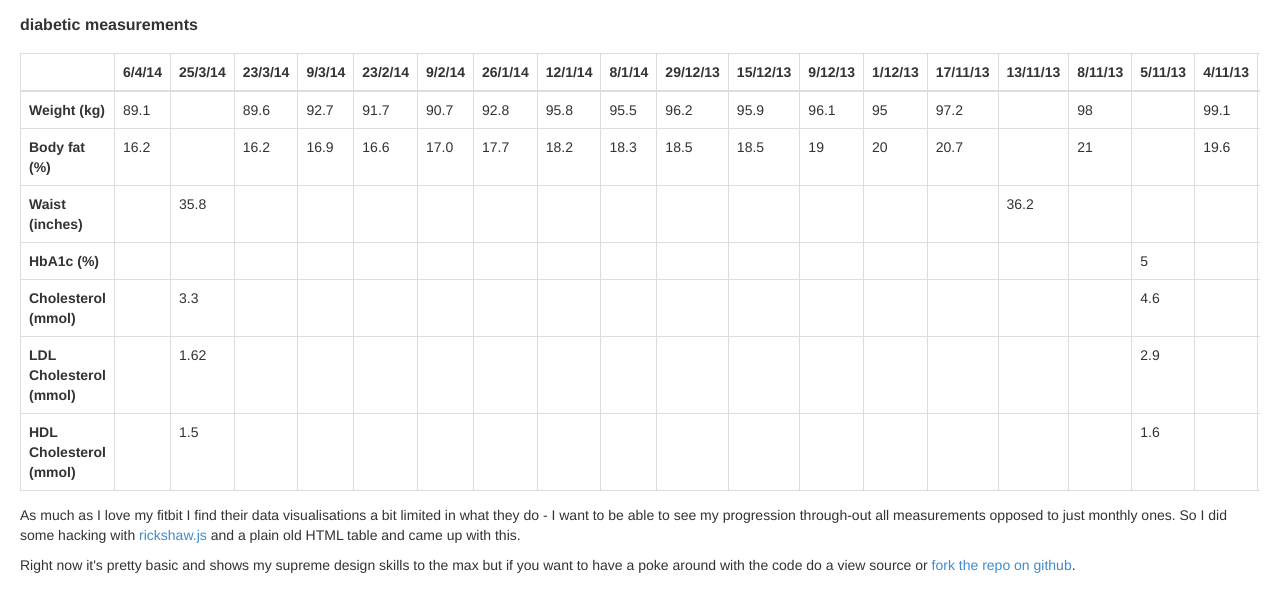
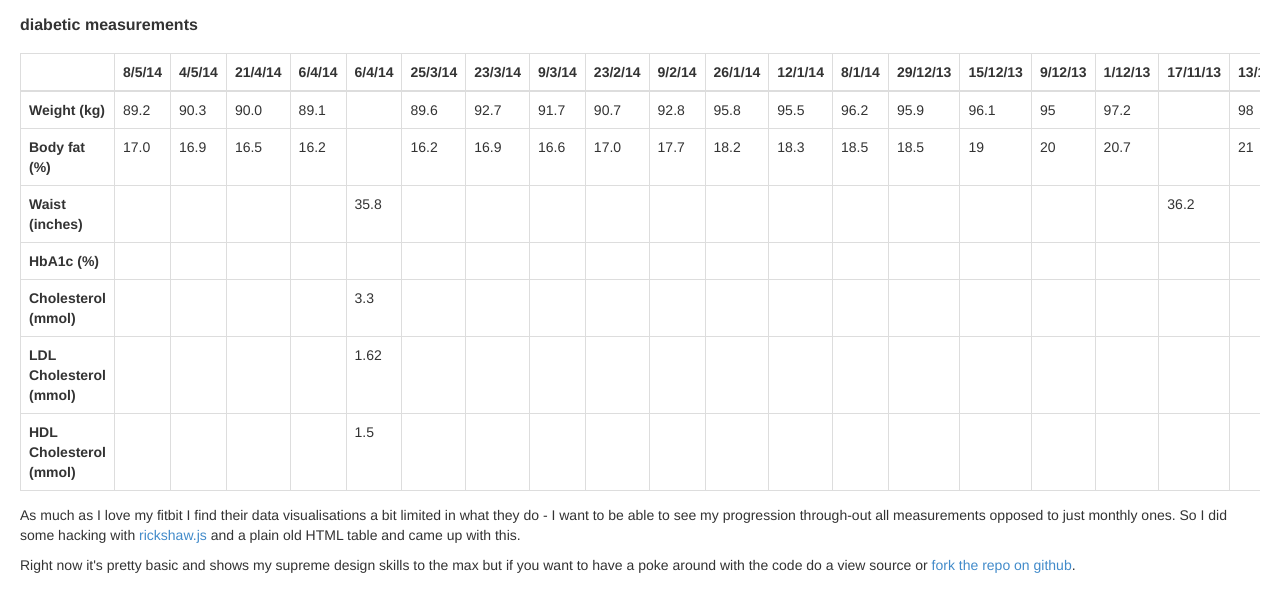
Before and after one commit to rossbruniges/diabeties.thecssdiv.co.uk, a plain HTML site: page index.html in a window 1280 px wide. Drawn offline with Linux system fonts and the light colour scheme.

Commit message:
Adding in 3 sets of measurements

```diff
--- a/index.html
+++ b/index.html
@@ -134,6 +134,10 @@
 						<thead>
 							<tr>
 								<td></td>
+								<th scope="col">8/5/14</th>
+								<th scope="col">4/5/14</th>
+								<th scope="col">21/4/14</th>
+								<th scope="col">6/4/14</th>
 								<th scope="col">6/4/14</th>
 								<th scope="col">25/3/14</th>
 								<th scope="col">23/3/14</th>
@@ -177,6 +181,9 @@
 						<tbody id="health_data">
 							<tr>
 								<th scope="row" data-target="88">Weight (kg)</th>
+								<td>89.2</td>
+								<td>90.3</td>
+								<td>90.0</td>
 								<td>89.1</td>
 								<td></td>
 								<td>89.6</td>
@@ -218,6 +225,9 @@
 							</tr>
 							<tr>
 								<th scope="row" data-target="18">Body fat (%)</th>
+								<td>17.0</td>
+								<td>16.9</td>
+								<td>16.5</td>
 								<td>16.2</td>
 								<td></td>
 								<td>16.2</td>
@@ -259,6 +269,9 @@
 							</tr>
 							<tr>
 								<th scope="row" data-target="33.8">Waist (inches)</th>
+								<td></td>
+								<td></td>
+								<td></td>
 								<td></td>
 								<td>35.8</td>
 								<td></td>
@@ -316,6 +329,9 @@
 								<td></td>
 								<td></td>
 								<td></td>
+								<td></td>
+								<td></td>
+								<td></td>
 								<td>5</td>
 								<td></td>
 								<td></td>
@@ -341,6 +357,9 @@
 							</tr>
 							<tr>
 								<th scope="row" data-target="4.5">Cholesterol (mmol)</th>
+								<td></td>
+								<td></td>
+								<td></td>
 								<td></td>
 								<td>3.3</td>
 								<td></td>
@@ -383,6 +402,9 @@
 							<tr>
 								<th scope="row"  data-target="2">LDL Cholesterol (mmol)</th>
 								<td></td>
+								<td></td>
+								<td></td>
+								<td></td>
 								<td>1.62</td>
 								<td></td>
 								<td></td>
@@ -423,6 +445,9 @@
 							</tr>
 							<tr>
 								<th scope="row" data-target="2">HDL Cholesterol (mmol)</th>
+								<td></td>
+								<td></td>
+								<td></td>
 								<td></td>
 								<td>1.5</td>
 								<td></td>
```
